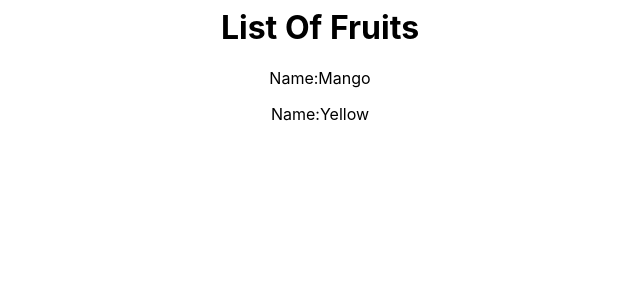
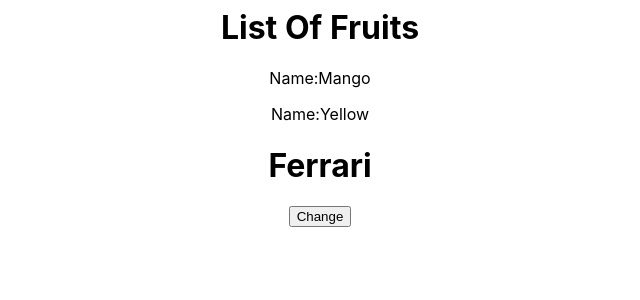
Before and after one commit to jitendra768/React-Hot-Topic, a React (Create React App) app: page / in a window 1280 px wide. Shown: the top 300 px of the page, without its empty margins (320-960 px from the left). Built offline with nearby package versions, Linux system fonts and the light colour scheme.

Commit message:
1 file modified, 1 added

```diff
--- a/src/App.js
+++ b/src/App.js
@@ -1,6 +1,7 @@
 import React from 'react';
 import './style.css';
 import Fruit from './components/Fruit';
+import Car from './components/Car';
 
 const fruits = {
   name: 'Mango',
@@ -11,6 +12,7 @@ export default function App() {
   return (
     <div className="App">
       <Fruit fruits={fruits} />
+      <Car/>
     </div>
   );
 }
--- /dev/null
+++ b/src/components/Car.js
@@ -0,0 +1,27 @@
+import React, { Component } from 'react';
+
+class Car extends Component {
+  constructor() {
+    super();
+    this.state = {
+      car: 'Ferrari',
+    };
+  }
+
+  changeMessage() {
+    this.setState({
+      car: 'Jaguar',
+    });
+  }
+
+  render() {
+    return (
+      <div className="App">
+        <h1>{this.state.car}</h1>
+        <button onClick={() => this.changeMessage()}>Change</button>
+      </div>
+    );
+  }
+}
+
+export default Car;
```
